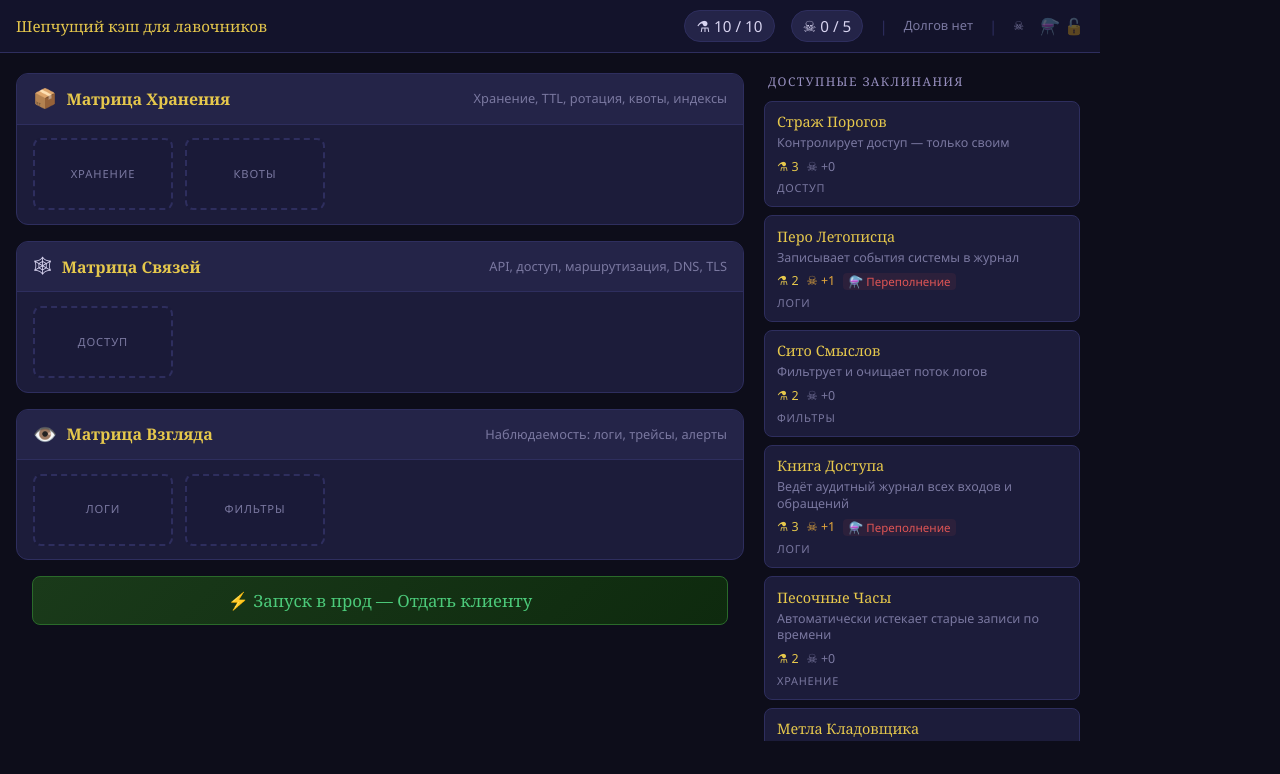
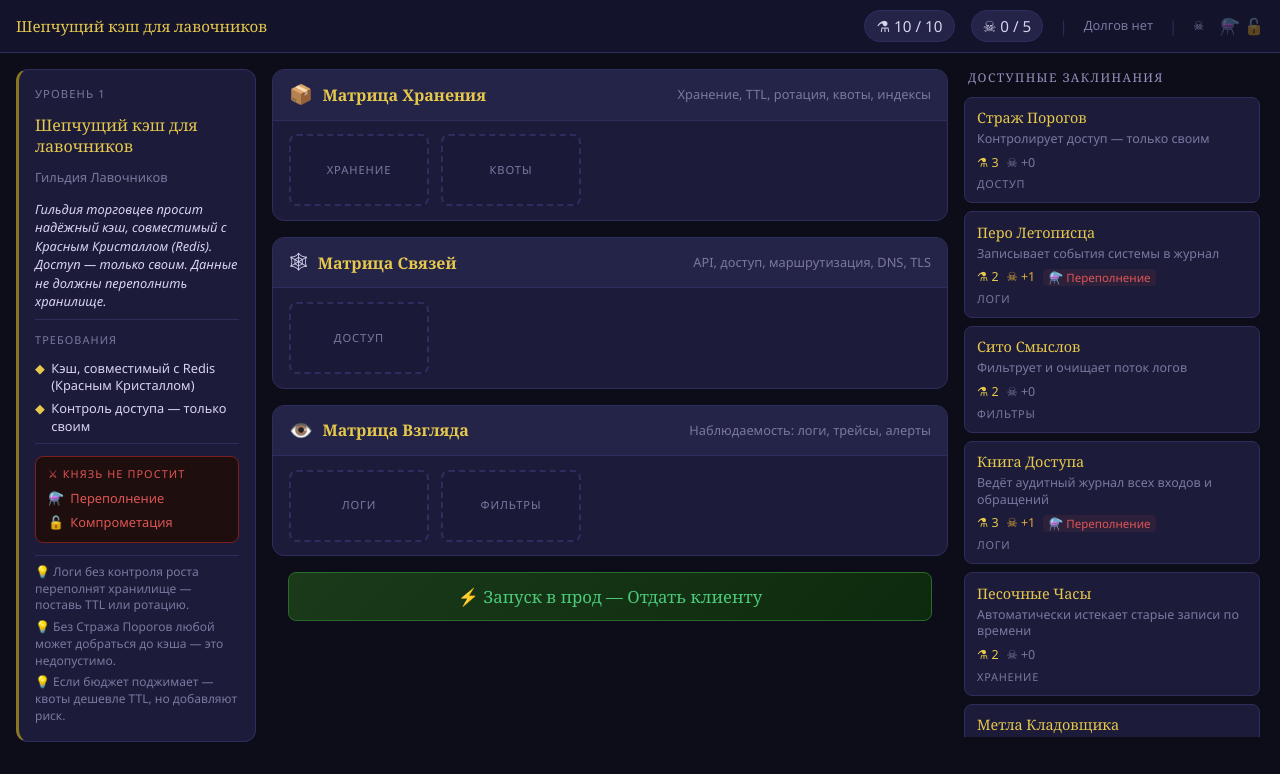
Before and after one commit to guygud/staff-en, a plain HTML site: page index.html in a window 1280 px wide. Both pictures are taken after a click on the button "Приступить к сборке →". Drawn offline with Linux system fonts and the light colour scheme.

Commit message:
feat: persistent task sidebar on assembly screen
Made-with: Cursor

```diff
--- a/index.html
+++ b/index.html
@@ -60,7 +60,27 @@
   <!-- Main area -->
   <div class="assembly-body">
 
-    <!-- Left: Matrices -->
+    <!-- Left: Task sidebar (always visible) -->
+    <div class="task-sidebar">
+      <div id="sidebar-level-num" class="sidebar-level-num"></div>
+      <div id="sidebar-level-name" class="sidebar-level-name"></div>
+      <div id="sidebar-client" class="sidebar-client"></div>
+      <p id="sidebar-description" class="sidebar-description"></p>
+
+      <p class="sidebar-section-title">Требования</p>
+      <ul id="sidebar-requirements" class="sidebar-requirements"></ul>
+
+      <div class="sidebar-kp">
+        <p class="sidebar-kp-title">⚔ Князь не простит</p>
+        <div id="sidebar-critical"></div>
+      </div>
+
+      <div class="sidebar-hints">
+        <div id="sidebar-hints"></div>
+      </div>
+    </div>
+
+    <!-- Center: Matrices -->
     <div>
       <div id="assembly-matrices"></div>
       <div class="launch-area">
--- a/style.css
+++ b/style.css
@@ -341,7 +341,8 @@ ul { list-style: none; }
 
 /* ─── Assembly Layout ────────────────────────────────────────────────────── */
 #screen-assembly {
-  max-width: 1100px;
+  max-width: 1280px;
+  margin: 0 auto;
   display: flex;
   flex-direction: column;
   gap: 0;
@@ -350,17 +351,140 @@ ul { list-style: none; }
 
 .assembly-body {
   display: grid;
-  grid-template-columns: 1fr 320px;
-  gap: 1.25rem;
-  padding: 1.25rem 1rem;
+  grid-template-columns: 240px 1fr 300px;
+  gap: 1rem;
+  padding: 1rem;
   align-items: start;
+}
+
+@media (max-width: 960px) {
+  .assembly-body {
+    grid-template-columns: 200px 1fr 260px;
+  }
 }
 
 @media (max-width: 720px) {
   .assembly-body {
     grid-template-columns: 1fr;
   }
+  .task-sidebar {
+    order: -1;
+  }
 }
+
+/* ─── Task Sidebar ───────────────────────────────────────────────────────── */
+.task-sidebar {
+  position: sticky;
+  top: 56px;
+  background: var(--bg-card);
+  border: 1px solid var(--border);
+  border-left: 3px solid var(--gold-dim);
+  border-radius: var(--radius-lg);
+  padding: 1rem;
+  display: flex;
+  flex-direction: column;
+  gap: 0.75rem;
+  max-height: calc(100vh - 72px);
+  overflow-y: auto;
+}
+
+.task-sidebar::-webkit-scrollbar { width: 3px; }
+.task-sidebar::-webkit-scrollbar-track { background: transparent; }
+.task-sidebar::-webkit-scrollbar-thumb { background: var(--border); border-radius: 2px; }
+
+.sidebar-level-num {
+  font-size: 0.7rem;
+  text-transform: uppercase;
+  letter-spacing: 0.1em;
+  color: var(--text-dim);
+}
+
+.sidebar-level-name {
+  font-family: var(--font-main);
+  color: var(--gold);
+  font-size: 1rem;
+  line-height: 1.3;
+}
+
+.sidebar-client {
+  font-size: 0.8rem;
+  color: var(--text-dim);
+}
+
+.sidebar-description {
+  font-size: 0.8rem;
+  color: var(--text-main);
+  line-height: 1.45;
+  font-style: italic;
+  padding-bottom: 0.5rem;
+  border-bottom: 1px solid var(--border);
+}
+
+.sidebar-section-title {
+  font-size: 0.68rem;
+  text-transform: uppercase;
+  letter-spacing: 0.1em;
+  color: var(--text-dim);
+}
+
+.sidebar-requirements {
+  display: flex;
+  flex-direction: column;
+  gap: 0.35rem;
+  padding-bottom: 0.5rem;
+  border-bottom: 1px solid var(--border);
+}
+
+.sidebar-req-item {
+  display: flex;
+  align-items: flex-start;
+  gap: 0.4rem;
+  font-size: 0.8rem;
+  line-height: 1.35;
+  color: var(--text-main);
+}
+
+.sidebar-kp {
+  background: #1e0e0e;
+  border: 1px solid var(--red-dim);
+  border-radius: var(--radius);
+  padding: 0.6rem 0.75rem;
+}
+
+.sidebar-kp-title {
+  font-size: 0.68rem;
+  text-transform: uppercase;
+  letter-spacing: 0.1em;
+  color: var(--red);
+  margin-bottom: 0.4rem;
+}
+
+#sidebar-critical {
+  display: flex;
+  flex-direction: column;
+  gap: 0.3rem;
+}
+
+.sidebar-critical-badge {
+  display: flex;
+  align-items: center;
+  gap: 0.4rem;
+  font-size: 0.8rem;
+  color: var(--red);
+}
+
+.sidebar-hints {
+  border-top: 1px solid var(--border);
+  padding-top: 0.5rem;
+}
+
+.sidebar-hint-line {
+  font-size: 0.75rem;
+  color: var(--text-dim);
+  line-height: 1.4;
+  margin-bottom: 0.3rem;
+}
+.sidebar-hint-line:last-child { margin-bottom: 0; }
 
 /* ─── Matrices ───────────────────────────────────────────────────────────── */
 #assembly-matrices {
--- a/ui.js
+++ b/ui.js
@@ -86,6 +86,7 @@ function renderAssembly() {
   show('screen-assembly');
   selectedSpellId = null;
 
+  renderSidebar();
   renderHUD();
   renderMatrices();
   renderSpellPanel();
@@ -94,6 +95,44 @@ function renderAssembly() {
     engine.evaluate();
     renderPhase();
   };
+}
+
+function renderSidebar() {
+  const level = engine.currentLevel;
+
+  qs('#sidebar-level-num').textContent = `Уровень ${level.order}`;
+  qs('#sidebar-level-name').textContent = level.name;
+  qs('#sidebar-client').textContent = level.clientName;
+  qs('#sidebar-description').textContent = level.description;
+
+  // Requirements
+  const reqList = qs('#sidebar-requirements');
+  reqList.innerHTML = '';
+  for (const req of level.requirements) {
+    const li = el('li', 'sidebar-req-item');
+    li.innerHTML = `<span class="req-icon">◆</span> ${req.label}`;
+    reqList.appendChild(li);
+  }
+
+  // Critical statuses
+  const kpContainer = qs('#sidebar-critical');
+  kpContainer.innerHTML = '';
+  for (const statusId of level.criticalStatuses) {
+    const status = engine.statusById(statusId);
+    if (!status) continue;
+    const badge = el('div', 'sidebar-critical-badge');
+    badge.innerHTML = `<span>${status.icon}</span><span>${status.name}</span>`;
+    kpContainer.appendChild(badge);
+  }
+
+  // Hints
+  const hintBox = qs('#sidebar-hints');
+  hintBox.innerHTML = '';
+  for (const hint of level.hints ?? []) {
+    const p = el('p', 'sidebar-hint-line');
+    p.textContent = `💡 ${hint}`;
+    hintBox.appendChild(p);
+  }
 }
 
 function renderHUD() {
```
